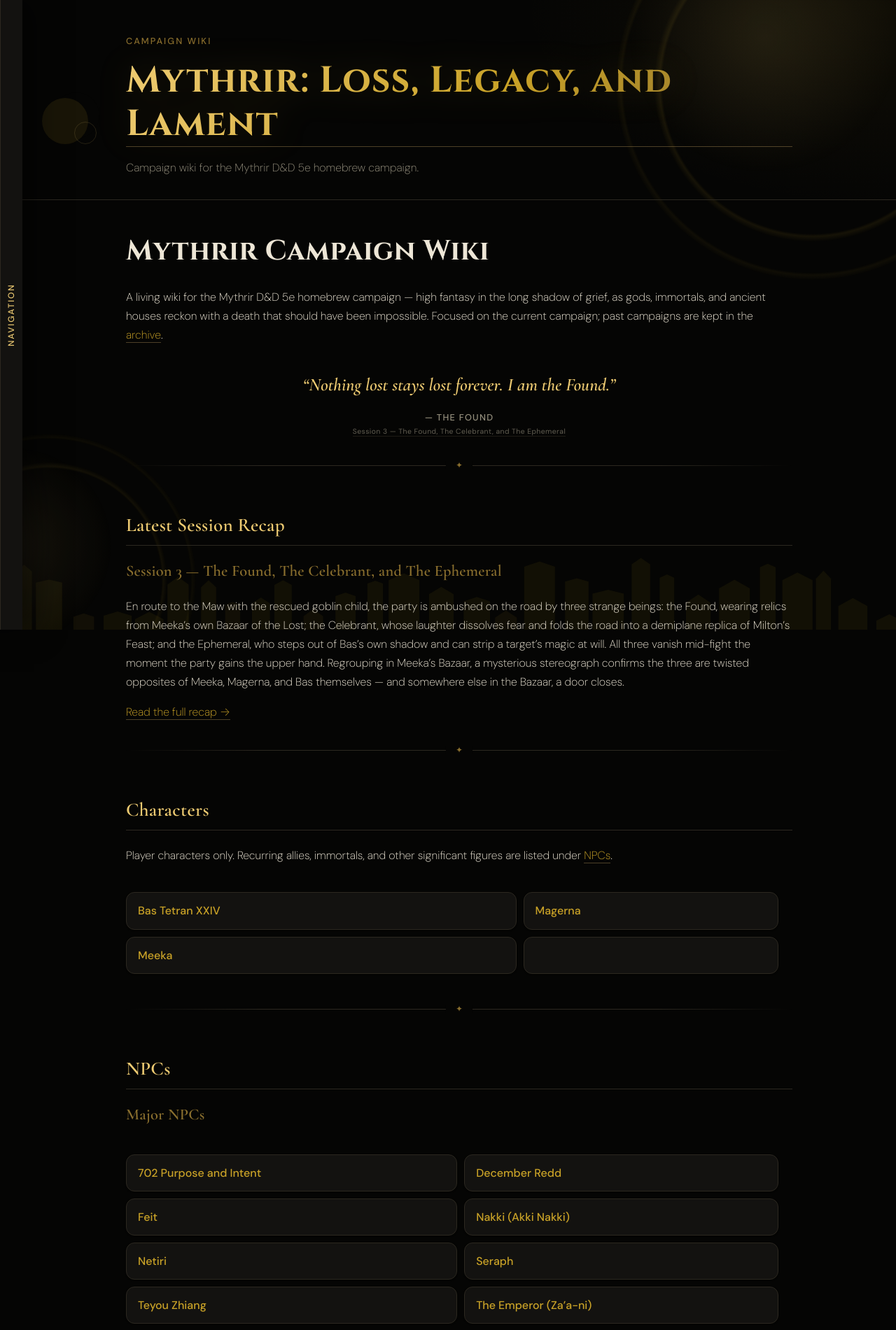
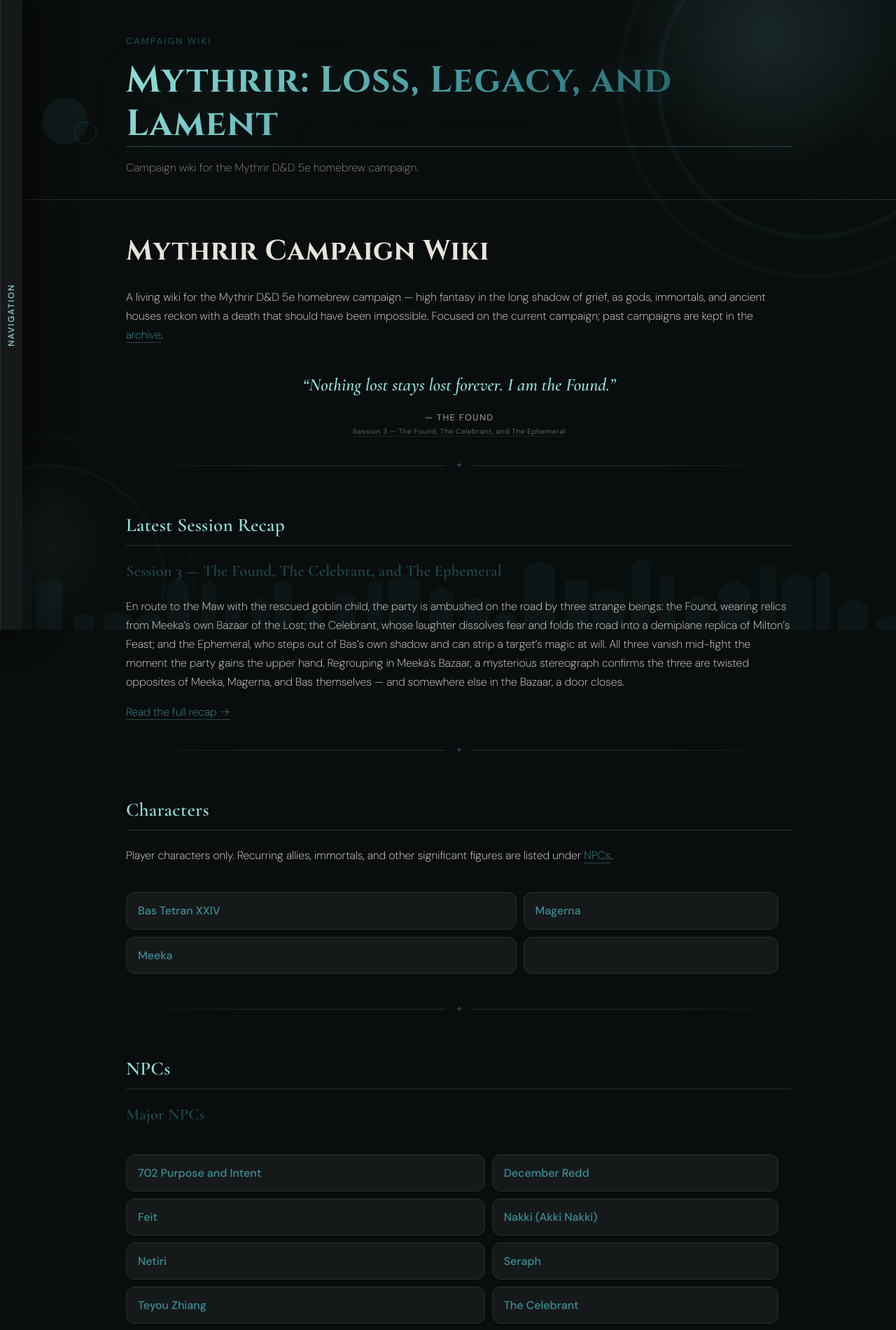
Before and after one commit to eskyuji/loss-legacy-lament, a Jekyll site: the page built from index.md, in a window 1280 px wide. Shown: the top 1901 px of the page at 70% size. Built offline with Jekyll 4.4.1, drawn with Linux system fonts in a browser that asks for light colours; some of the changed text lies outside the part shown.

Commit message:
Recolor site theme to teal palette with full per-character page themes; add antagonist NPC profiles and art

```diff
--- a/_data/nav.yml
+++ b/_data/nav.yml
@@ -29,8 +29,14 @@
       url: "/NPCs/Seraph"
     - label: Teyou Zhiang
       url: "/NPCs/Teyou%20Zhiang"
+    - label: The Celebrant
+      url: "/NPCs/The%20Celebrant"
     - label: The Emperor (Za'a-ni)
       url: "/NPCs/The%20Emperor%20(Za'a-ni)"
+    - label: The Ephemeral
+      url: "/NPCs/The%20Ephemeral"
+    - label: The Found
+      url: "/NPCs/The%20Found"
     - label: Thelonius
       url: "/NPCs/Thelonius"
     - label: Tycho
--- a/_layouts/default.html
+++ b/_layouts/default.html
@@ -13,7 +13,7 @@
 <link href="https://fonts.googleapis.com/css2?family=Cinzel:wght@500;600;700&family=Cormorant+Garamond:ital,wght@0,500;0,600;0,700;1,500;1,600&family=DM+Sans:wght@200;300;400;500;600&display=swap" rel="stylesheet">
 <link rel="stylesheet" href="{{ '/assets/css/style.css' | relative_url }}">
 </head>
-<body>
+<body{% if page.title == "Bas Tetran XXIV" %} class="theme-bas"{% elsif page.title == "Magerna" %} class="theme-magerna"{% elsif page.title == "Meeka" %} class="theme-meeka"{% endif %}>
   <div class="page-ornament" aria-hidden="true">
     <div class="ornament-rings ornament-rings-top"></div>
     <div class="ornament-rings ornament-rings-bottom"></div>
--- a/assets/css/style.css
+++ b/assets/css/style.css
@@ -1,20 +1,77 @@
 /* Mythrir wiki — dark tech-noir theme */
 
 :root {
-  --bg: #050504;
-  --bg-elevated: #131210;
-  --bg-elevated-hover: #1d1b16;
-  --border: #2c2820;
-  --text: #ede6d6;
-  --text-muted: #96907e;
-  --gold: #c9a227;
-  --gold-bright: #eecb72;
-  --gold-dim: #8a6f2e;
+  --bg: #0a0d0d;
+  --bg-elevated: #16191a;
+  --bg-elevated-hover: #202425;
+  --border: #2b2f30;
+  --text: #e7e4dc;
+  --text-muted: #8d8b85;
+  --accent: #3a8f96;
+  --accent-bright: #8fe0da;
+  --accent-dim: #1d4a4f;
+  --accent-rgb: 58, 143, 150;
+  --accent-bright-rgb: 143, 224, 218;
+  --accent-underline-rgb: 90, 178, 182;
   --radius: 12px;
   --max-width: 1000px;
   --font-body: "DM Sans", -apple-system, BlinkMacSystemFont, "Segoe UI", Roboto, Helvetica, Arial, sans-serif;
   --font-display: "Cinzel", Georgia, "Times New Roman", serif;
   --font-subhead: "Cormorant Garamond", Georgia, "Times New Roman", serif;
+}
+
+/* Per-character full theming — each player-character page gets its own
+   complete palette (background, surfaces, borders, and accent), matching
+   that character's own color from the party's session-tracker cards, rather
+   than just a tinted accent on top of the site default. Applied via a body
+   class the layout sets for Bas, Magerna, and Meeka (see
+   _layouts/default.html); every other page uses the teal default above.
+   Redefining the same custom properties here means the rest of the
+   stylesheet needs no page-specific selectors — it all just cascades. */
+
+body.theme-bas {
+  --bg: #0f0a07;
+  --bg-elevated: #1e150f;
+  --bg-elevated-hover: #291d14;
+  --border: #3a2c20;
+  --text: #ede6d6;
+  --text-muted: #96907e;
+  --accent: #c98a4b;
+  --accent-bright: #e8b97e;
+  --accent-dim: #7a4f2a;
+  --accent-rgb: 201, 138, 75;
+  --accent-bright-rgb: 232, 185, 126;
+  --accent-underline-rgb: 196, 150, 100;
+}
+
+body.theme-magerna {
+  --bg: #050a0c;
+  --bg-elevated: #0f1e26;
+  --bg-elevated-hover: #162a34;
+  --border: #1f3540;
+  --text: #ede6d6;
+  --text-muted: #96907e;
+  --accent: #4a90a8;
+  --accent-bright: #9fd4e8;
+  --accent-dim: #1f4552;
+  --accent-rgb: 74, 144, 168;
+  --accent-bright-rgb: 159, 212, 232;
+  --accent-underline-rgb: 110, 178, 196;
+}
+
+body.theme-meeka {
+  --bg: #0a0a0a;
+  --bg-elevated: #1c1c1e;
+  --bg-elevated-hover: #262628;
+  --border: #333335;
+  --text: #ede6d6;
+  --text-muted: #96907e;
+  --accent: #b5b0a8;
+  --accent-bright: #d9d5cc;
+  --accent-dim: #6e6a63;
+  --accent-rgb: 181, 176, 168;
+  --accent-bright-rgb: 217, 213, 204;
+  --accent-underline-rgb: 170, 165, 157;
 }
 
 * { box-sizing: border-box; }
@@ -24,11 +81,11 @@ html {
 }
 
 ::selection {
-  background: var(--gold);
+  background: var(--accent);
   color: var(--bg);
 }
 ::-moz-selection {
-  background: var(--gold);
+  background: var(--accent);
   color: var(--bg);
 }
 
@@ -36,8 +93,8 @@ body {
   margin: 0;
   padding-left: 32px;
   background:
-    radial-gradient(ellipse 1200px 600px at 50% -10%, rgba(201, 162, 39, 0.10), transparent 60%),
-    radial-gradient(ellipse 900px 500px at 100% 0%, rgba(201, 162, 39, 0.06), transparent 60%),
+    radial-gradient(ellipse 1200px 600px at 50% -10%, rgba(var(--accent-rgb), 0.10), transparent 60%),
+    radial-gradient(ellipse 900px 500px at 100% 0%, rgba(var(--accent-rgb), 0.06), transparent 60%),
     var(--bg);
   color: var(--text);
   font-family: var(--font-body);
@@ -52,7 +109,7 @@ body {
   padding: 0 24px;
 }
 
-/* Peripheral ornament — gold banners, astrolabe rings, and a distant spire
+/* Peripheral ornament — teal-tinted banners, astrolabe rings, and a distant spire
    silhouette sitting in the margins outside the content column. Fixed to the
    viewport so it reads as a frame around the page rather than scrolling content. */
 
@@ -68,10 +125,10 @@ body {
   position: absolute;
   border-radius: 50%;
   background:
-    radial-gradient(circle at center, transparent 54%, rgba(201, 162, 39, 0.09) 55%, transparent 57%),
-    radial-gradient(circle at center, transparent 68%, rgba(201, 162, 39, 0.06) 69%, transparent 71%),
-    radial-gradient(circle at center, transparent 82%, rgba(201, 162, 39, 0.04) 83%, transparent 85%),
-    radial-gradient(circle at 38% 38%, rgba(238, 203, 114, 0.10), transparent 40%);
+    radial-gradient(circle at center, transparent 54%, rgba(var(--accent-rgb), 0.09) 55%, transparent 57%),
+    radial-gradient(circle at center, transparent 68%, rgba(var(--accent-rgb), 0.06) 69%, transparent 71%),
+    radial-gradient(circle at center, transparent 82%, rgba(var(--accent-rgb), 0.04) 83%, transparent 85%),
+    radial-gradient(circle at 38% 38%, rgba(var(--accent-bright-rgb), 0.10), transparent 40%);
 }
 
 .ornament-rings-top {
@@ -108,7 +165,7 @@ body {
   left: 0;
   width: 66px;
   height: 66px;
-  background: rgba(201, 162, 39, 0.10);
+  background: rgba(var(--accent-rgb), 0.10);
   box-shadow: 16px -8px 0 0 var(--bg);
 }
 .ornament-moons::after {
@@ -116,7 +173,7 @@ body {
   left: 46px;
   width: 30px;
   height: 30px;
-  border: 1px solid rgba(238, 203, 114, 0.14);
+  border: 1px solid rgba(var(--accent-bright-rgb), 0.14);
 }
 
 .ornament-spires-svg {
@@ -125,7 +182,7 @@ body {
   left: 0;
   width: 100%;
   height: 110px;
-  fill: rgba(201, 162, 39, 0.07);
+  fill: rgba(var(--accent-rgb), 0.07);
 }
 
 @media (max-width: 700px) {
@@ -147,7 +204,7 @@ body {
   font-size: 0.8rem;
   letter-spacing: 0.16em;
   text-transform: uppercase;
-  color: var(--gold-dim);
+  color: var(--accent-dim);
 }
 
 .site-title {
@@ -158,11 +215,11 @@ body {
   letter-spacing: 0.02em;
   line-height: 1.2;
   text-decoration: none;
-  background: linear-gradient(120deg, var(--gold-bright), var(--gold) 55%, var(--gold-dim));
+  background: linear-gradient(120deg, var(--accent-bright), var(--accent) 55%, var(--accent-dim));
   -webkit-background-clip: text;
   background-clip: text;
   color: transparent;
-  filter: drop-shadow(0 0 24px rgba(201, 162, 39, 0.18));
+  filter: drop-shadow(0 0 24px rgba(var(--accent-rgb), 0.18));
 }
 
 .site-tagline {
@@ -195,7 +252,7 @@ body {
   background: var(--bg-elevated);
   border: none;
   border-right: 1px solid var(--border);
-  color: var(--gold-dim);
+  color: var(--accent-dim);
   font-family: inherit;
   font-weight: 500;
   font-size: 0.75rem;
@@ -205,7 +262,7 @@ body {
   transition: color 0.15s ease;
 }
 .site-nav-toggle:hover {
-  color: var(--gold-bright);
+  color: var(--accent-bright);
 }
 
 .site-nav-tree {
@@ -238,7 +295,7 @@ body {
   border-bottom: none;
 }
 .site-nav-link:hover {
-  color: var(--gold-bright);
+  color: var(--accent-bright);
 }
 
 .site-nav-search {
@@ -258,7 +315,7 @@ body {
 }
 .site-nav-search:focus {
   outline: none;
-  border-color: var(--gold);
+  border-color: var(--accent);
 }
 
 .site-nav-results {
@@ -275,11 +332,11 @@ body {
   border-bottom: 1px solid var(--border);
 }
 .site-nav-result-title {
-  color: var(--gold);
+  color: var(--accent);
   font-size: 0.85rem;
 }
 .site-nav-result:hover .site-nav-result-title {
-  color: var(--gold-bright);
+  color: var(--accent-bright);
 }
 .site-nav-result-snippet {
   color: var(--text-muted);
@@ -312,7 +369,7 @@ body {
   position: absolute;
   left: 0;
   top: 5px;
-  color: var(--gold-dim);
+  color: var(--accent-dim);
   font-size: 0.75em;
   transition: transform 0.15s ease;
 }
@@ -320,7 +377,7 @@ body {
   transform: rotate(90deg);
 }
 .site-nav-group-toggle:hover {
-  color: var(--gold-bright);
+  color: var(--accent-bright);
 }
 
 .site-nav-group-list {
@@ -343,7 +400,7 @@ body {
   border-bottom: none;
 }
 .site-nav-group-list a:hover {
-  color: var(--gold-bright);
+  color: var(--accent-bright);
 }
 
 /* Main content */
@@ -380,37 +437,38 @@ h2 {
   margin-top: 2.5em;
   padding-bottom: 0.4em;
   border-bottom: 1px solid var(--border);
-  color: var(--gold-bright);
+  color: var(--accent-bright);
 }
 
 h3 {
   font-size: 1.4rem;
-  color: var(--gold-dim);
+  color: var(--accent-dim);
 }
 
 h4 {
   font-size: 1.15rem;
 }
 
+
 p {
   color: var(--text);
   font-weight: 200;
 }
 
-strong { color: var(--gold-bright); font-weight: 600; }
+strong { color: var(--accent-bright); font-weight: 600; }
 
 em { color: var(--text-muted); font-weight: 200; }
 
 a {
-  color: var(--gold);
+  color: var(--accent);
   text-decoration: none;
-  border-bottom: 1px solid rgba(211, 174, 106, 0.35);
+  border-bottom: 1px solid rgba(var(--accent-underline-rgb), 0.35);
   transition: color 0.15s ease, border-color 0.15s ease;
 }
 
 a:hover {
-  color: var(--gold-bright);
-  border-bottom-color: var(--gold-bright);
+  color: var(--accent-bright);
+  border-bottom-color: var(--accent-bright);
 }
 
 hr {
@@ -429,7 +487,7 @@ hr::after {
   left: 50%;
   transform: translate(-50%, -50%);
   background: var(--bg);
-  color: var(--gold-dim);
+  color: var(--accent-dim);
   padding: 0 14px;
   font-size: 0.75rem;
   line-height: 1;
@@ -438,9 +496,9 @@ hr::after {
 blockquote {
   margin: 1.5em 0;
   padding: 0.2em 1.2em;
-  border-left: 3px solid var(--gold-dim);
+  border-left: 3px solid var(--accent-dim);
   color: var(--text-muted);
-  background: rgba(201, 162, 39, 0.06);
+  background: rgba(var(--accent-rgb), 0.06);
   border-radius: 0 var(--radius) var(--radius) 0;
 }
 
@@ -458,7 +516,7 @@ blockquote.pull-quote p {
   font-size: 1.6rem;
   font-weight: 600;
   font-style: italic;
-  color: var(--gold-bright);
+  color: var(--accent-bright);
   line-height: 1.4;
   margin: 0 0 0.8em;
 }
@@ -479,8 +537,8 @@ blockquote.pull-quote p:nth-child(2) a {
   border-bottom-color: var(--border);
 }
 blockquote.pull-quote p:nth-child(2) a:hover {
-  color: var(--gold-bright);
-  border-bottom-color: var(--gold-bright);
+  color: var(--accent-bright);
+  border-bottom-color: var(--accent-bright);
 }
 
 blockquote.pull-quote p:last-child {
@@ -500,8 +558,8 @@ blockquote.pull-quote p:last-child a {
   border-bottom-color: var(--border);
 }
 blockquote.pull-quote p:last-child a:hover {
-  color: var(--gold-bright);
-  border-bottom-color: var(--gold-bright);
+  color: var(--accent-bright);
+  border-bottom-color: var(--accent-bright);
   opacity: 1;
 }
 
@@ -511,7 +569,7 @@ code {
   border-radius: 4px;
   padding: 0.15em 0.4em;
   font-size: 0.9em;
-  color: var(--gold-bright);
+  color: var(--accent-bright);
 }
 
 pre {
@@ -531,7 +589,7 @@ pre code {
 
 ul, ol { padding-left: 1.4em; }
 li { margin: 0.3em 0; }
-li::marker { color: var(--gold-dim); }
+li::marker { color: var(--accent-dim); }
 
 img {
   max-width: 100%;
@@ -550,7 +608,7 @@ img {
   font-size: 0.8rem;
   font-weight: 500;
   letter-spacing: 0.03em;
-  color: var(--gold-bright);
+  color: var(--accent-bright);
   background: var(--bg-elevated);
   border: 1px solid var(--border);
   border-radius: 999px;
@@ -560,11 +618,11 @@ img {
 .recap-sort-toggle:hover,
 .recap-expand-toggle:hover {
   background: var(--bg-elevated-hover);
-  border-color: var(--gold);
+  border-color: var(--accent);
 }
 .recap-sort-toggle:focus-visible,
 .recap-expand-toggle:focus-visible {
-  outline: 2px solid var(--gold);
+  outline: 2px solid var(--accent);
   outline-offset: 2px;
 }
 
@@ -593,7 +651,7 @@ img {
   position: absolute;
   left: 18px;
   top: 18px;
-  color: var(--gold-dim);
+  color: var(--accent-dim);
   font-size: 0.85em;
   transition: transform 0.15s ease;
 }
@@ -610,7 +668,7 @@ img {
   font-family: var(--font-subhead);
   font-weight: 600;
   letter-spacing: 0.01em;
-  color: var(--gold-bright);
+  color: var(--accent-bright);
   font-size: 1.25rem;
 }
 
@@ -644,7 +702,7 @@ table {
 th {
   text-align: left;
   background: var(--bg-elevated);
-  color: var(--gold-bright);
+  color: var(--accent-bright);
   font-family: var(--font-body);
   font-weight: 500;
   font-size: 0.78rem;
@@ -691,9 +749,9 @@ table.link-grid tbody tr:hover { background: none; }
 
 table.link-grid td:hover {
   background: var(--bg-elevated-hover);
-  border-color: var(--gold);
+  border-color: var(--accent);
   transform: translateY(-1px);
-  box-shadow: 0 4px 16px rgba(201, 162, 39, 0.12), 0 1px 2px rgba(0, 0, 0, 0.4);
+  box-shadow: 0 4px 16px rgba(var(--accent-rgb), 0.12), 0 1px 2px rgba(0, 0, 0, 0.4);
 }
 
 table.link-grid td a {
@@ -717,7 +775,7 @@ table.link-grid td a {
   border-bottom-color: var(--border);
 }
 .site-footer a:hover {
-  color: var(--gold-bright);
+  color: var(--accent-bright);
 }
 
 .footer-copyright {
--- a/index.md
+++ b/index.md
@@ -46,9 +46,10 @@ Player characters only. Recurring allies, immortals, and other significant figur
 | [702 Purpose and Intent](NPCs/702%20Purpose%20and%20Intent) | [December Redd](NPCs/December%20Redd) |
 | [Feit](NPCs/Feit) | [Nakki (Akki Nakki)](NPCs/Nakki%20(Akki%20Nakki)) |
 | [Netiri](NPCs/Netiri) | [Seraph](NPCs/Seraph) |
-| [Teyou Zhiang](NPCs/Teyou%20Zhiang) | [The Emperor (Za'a-ni)](NPCs/The%20Emperor%20(Za'a-ni)) |
-| [Thelonius](NPCs/Thelonius) | [Tycho](NPCs/Tycho) |
-| [Tyn](NPCs/Tyn) | |
+| [Teyou Zhiang](NPCs/Teyou%20Zhiang) | [The Celebrant](NPCs/The%20Celebrant) |
+| [The Emperor (Za'a-ni)](NPCs/The%20Emperor%20(Za'a-ni)) | [The Ephemeral](NPCs/The%20Ephemeral) |
+| [The Found](NPCs/The%20Found) | [Thelonius](NPCs/Thelonius) |
+| [Tycho](NPCs/Tycho) | [Tyn](NPCs/Tyn) |
 {: .link-grid}
 
 ### Minor NPCs
```
Also changed, not shown: NPCs/The Celebrant.md (added, +34 -0 lines), NPCs/The Ephemeral.md (added, +34 -0 lines), NPCs/The Found.md (added, +36 -0 lines), 3 other files.
